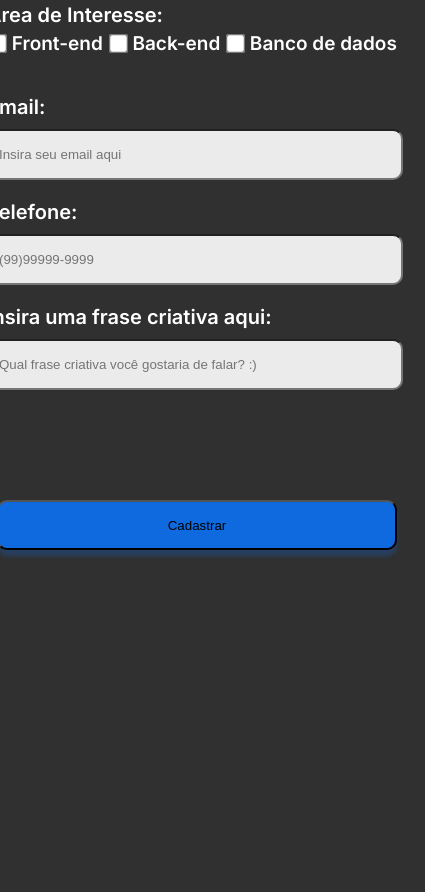
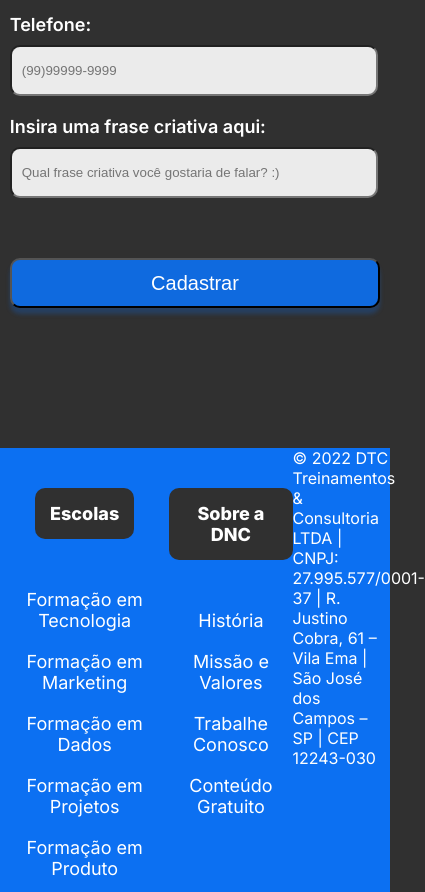
Before and after one commit to Kaue-com-C/projeto-bootcamp, a plain HTML site: page index.html in a window 390 px wide. Shown: the part 1108-2000 px from the top of the page, 425 px wide, since content can reach past the window. Before the commit the page ends 1778 px from the top, so only its background shows below. Drawn offline with Linux system fonts and the light colour scheme.

Commit message:
Adding media query for mobile

```diff
--- a/index.html
+++ b/index.html
@@ -75,6 +75,60 @@
         </form>
     </section>
 
+    <footer>
+        <div class="line1">
+            <nav>
+                <h5>Escolas</h5>
+                <ul>
+                    <li>
+                        <a href="">Formação em Tecnologia</a>
+                    </li>
+                    <li>
+                        <a href="">Formação em Marketing</a>
+                    </li>
+                    <li>
+                        <a href="">Formação em Dados</a>
+                    </li>
+                    <li>
+                        <a href="">Formação em Projetos</a>
+                    <li>
+                        <a href="">Formação em Produto</a>
+                    </li>
+                    </li>
+                </ul>
+            </nav>
+            <nav>
+                <h5>Sobre a DNC</h5>
+                <ul>
+                    <li>
+                        <a href="">História</a>
+                    </li>
+                    <li>
+                        <a href="">Missão e Valores</a>
+                    </li>
+                    <li>
+                        <a href="">Trabalhe Conosco</a>
+                    </li>
+                    <li>
+                        <a href="">Conteúdo Gratuito</a>
+                    </li>
+                </ul>
+
+            </nav>
+
+            <div class="address">
+                © 2022 DTC Treinamentos & Consultoria<br>
+                LTDA | CNPJ: 27.995.577/0001-37 | R.<br>
+                Justino Cobra, 61 – Vila Ema | São José dos<br>
+                Campos – SP | CEP 12243-030
+            </div>
+        </div>
+
+        <div class="line2">
+            <a href="">Termos de Uso</a>
+            <a href="">Politica de Privacidade</a>
+        </div>
+    </footer>
 
 </body>
 </html>
--- a/style.css
+++ b/style.css
@@ -3,7 +3,7 @@
     --preto-dnc: #303030;
     --cinza-hover: #C9C9C9;
 
-    --font-padrao: 'Inter';
+    --fonte-padrao: 'Inter';
 }
 
 body{
@@ -135,6 +135,7 @@ body{
         height: 50px;
         border-radius: 10px;
         background: rgba(12, 112, 242, 0.90);
+        color: white;
         box-shadow: 0px 6px 4px 0px rgba(12, 112, 242, 0.25);
         margin: 90px 0px 20px 10px;
         cursor: pointer;
@@ -144,3 +145,135 @@ body{
         transform: scale(1.5);
         margin-top: 10px;
     }
+
+    footer{
+        width: 100%;
+        background-color: var(--azul-dnc);
+    }
+
+    .line1{
+        display: flex;
+        justify-content: space-around;
+        align-items: center;
+    }
+
+
+    footer ul{
+        list-style: none;
+        margin: 0px;
+        padding: 0px;
+    }
+
+    footer nav{
+        display: flex;
+        flex-direction: column;
+        align-items: center;
+        height: 300px;
+    }
+
+    footer h5{
+        text-align: center;
+        color: white;
+        font-weight: 800;
+        font-size: 18px;
+        font-family: var(--fonte-padrao);
+
+        background-color: var(--preto-dnc);
+        border-radius: 10px;
+        padding: 15px 15px 15px 15px;
+    }
+
+    footer ul li{
+        text-align: center;
+        color: white;
+        font-size: 18px;
+        font-family: var(--fonte-padrao);
+        margin: 20px 0px 20px 0px;
+    }
+
+    a{
+        color: white;
+        text-decoration: none;
+    }
+
+
+    footer ul li a:hover{
+        color: var(--cinza-hover);
+    }
+
+    .address{
+        font-family: var(--fonte-padrao);
+        color: white;
+        width: 25%;
+    }
+
+    .line2{
+        text-align: center;
+        color: white;
+        font-size: 18px;
+        font-family: var(--fonte-padrao);
+        margin: 130px 50px 0px 0px;
+        padding-bottom: 30px;
+    }
+
+    .line2 a:hover{
+        color: var(--cinza-hover);
+    }
+
+    @media only screen and (max-width: 600px){
+        #mainMenu{
+            display: flex;
+            flex-direction: column;
+            height: auto;
+        }
+
+        #menu{
+            flex-direction: column;
+            width: 100%;
+        }
+
+        #menu a{
+            display: flex;
+            align-items: center;
+            height: 50px;
+
+        }
+
+        #mainMenu button{
+            width: 100%;
+            text-align: center;
+        }
+
+        /* Section */
+
+        section h1{
+            font-size: 40px;
+        }
+
+        section h2{
+            font-size: 20px;
+            padding-left: 10px;
+            padding-right: 10px;
+        }
+
+        form{
+            width: 95%;
+            font-size: 18px;
+        }
+
+        .placeholder{
+            width: 95%;
+        }
+
+        #checkboxItems{
+            font-size: 16px;
+        }
+
+        #registerButton{
+            width: 100%;
+            margin: 40px 0px 40px 0px;
+            font-size: 20px;
+
+        }
+
+    }
```
